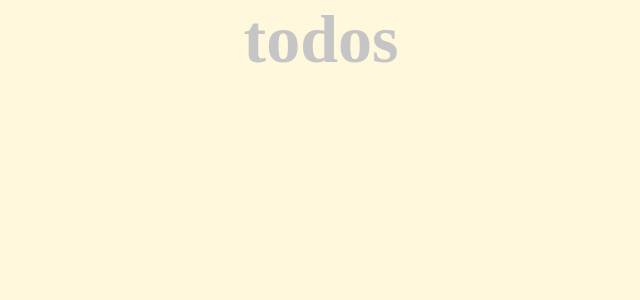
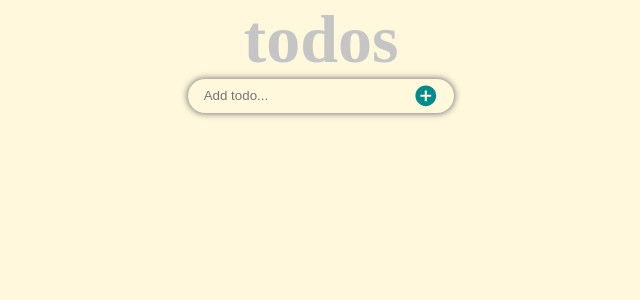
Before and after one commit to skyv26/react-todo-app-v1, a React (Create React App) app: page / in a window 1280 px wide. Shown: the top 300 px of the page, without its empty margins (319-959 px from the left). Built offline with nearby package versions, Linux system fonts and the light colour scheme.

Commit message:
src/App.js

```diff
--- a/package.json
+++ b/package.json
@@ -3,11 +3,13 @@
   "version": "0.1.0",
   "private": true,
   "dependencies": {
+    "@fortawesome/react-fontawesome": "^0.2.0",
     "@testing-library/jest-dom": "^5.16.5",
     "@testing-library/react": "^13.4.0",
     "@testing-library/user-event": "^13.5.0",
     "react": "^18.2.0",
     "react-dom": "^18.2.0",
+    "react-icons": "^4.4.0",
     "react-scripts": "5.0.1",
     "web-vitals": "^2.1.4"
   },
--- a/src/App.js
+++ b/src/App.js
@@ -1,8 +1,12 @@
 import Header from './components/Header/Header';
+import TodoInput from './components/TodoInput/TodoInput';
 
 function App() {
   return (
-    <Header />
+    <>
+      <Header />
+      <TodoInput />
+    </>
   );
 }
 
```
Also changed, not shown: 1 other file (tests, documents, lock files or other folders).
